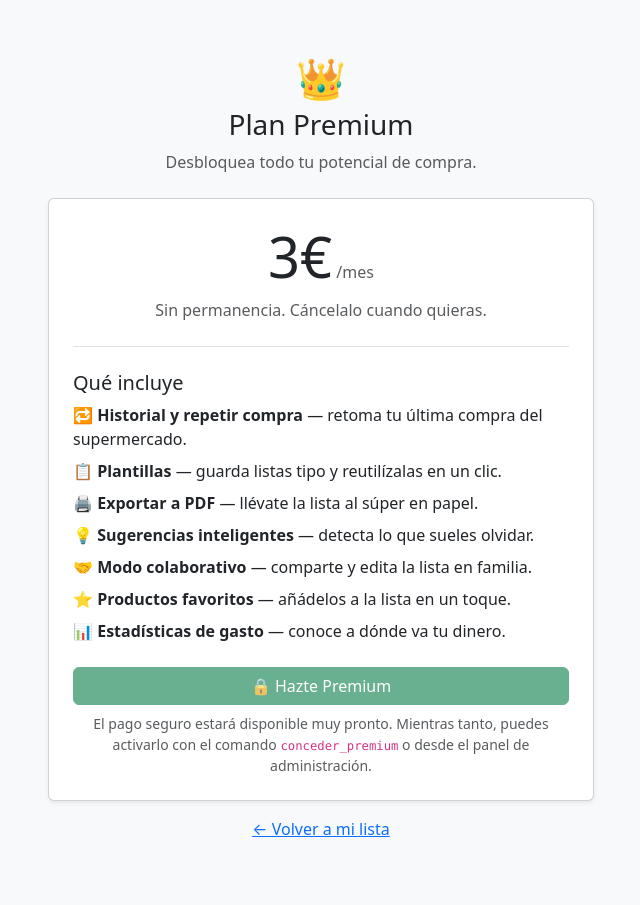
After one commit to Medulino/smartshop, a Django app: page /usuarios/premium/ in a window 1280 px wide. The commit adds this page. Shown: the whole page, without its empty margins (319-959 px from the left). Run offline with Django 5.2, Linux system fonts and the light colour scheme; the visitor is signed in with stand-in values (Sample User, id 1); data that the repository does not hold is empty; some libraries are stand-ins or nearby versions.

Commit message:
Plan Premium: Básico vs Premium — premium_hasta en Usuario, FeatureFlag.requiere_premium (sustituye solo_superusuarios), gating en context processor y vistas (403/redirect), candados en la interfaz, página /usuarios/premium/, primer mes gratis al registrarse, comando conceder_premium, 182 tests OK

```diff
--- /dev/null
+++ b/templates/usuarios/premium.html
@@ -0,0 +1,82 @@
+{% load django_bootstrap5 %}
+<!DOCTYPE html>
+<html lang="es">
+<head>
+    <meta charset="UTF-8">
+    <meta name="viewport" content="width=device-width, initial-scale=1.0">
+    <title>Premium — Compra Inteligente</title>
+    {% bootstrap_css %}
+</head>
+<body class="bg-light">
+
+<div class="container py-5">
+    <div class="row justify-content-center">
+        <div class="col-12 col-sm-10 col-md-7 col-lg-6">
+
+            <div class="text-center mb-4">
+                <div class="fs-1">👑</div>
+                <h1 class="h3">Plan Premium</h1>
+                <p class="text-muted">
+                    {% if es_premium %}
+                        Tu plan Premium está activo hasta
+                        <strong>{{ premium_hasta|date:"d/m/Y" }}</strong>
+                        ({{ usuario.dias_premium_restantes }} días restantes).
+                    {% else %}
+                        Desbloquea todo tu potencial de compra.
+                    {% endif %}
+                </p>
+            </div>
+
+            <div class="card shadow-sm">
+                <div class="card-body p-4">
+
+                    <div class="text-center border-bottom pb-4 mb-4">
+                        <span class="display-4">3€</span>
+                        <span class="text-muted">/mes</span>
+                        <p class="text-muted mb-0 mt-2">
+                            Sin permanencia. Cáncelalo cuando quieras.
+                        </p>
+                    </div>
+
+                    <h2 class="h5">Qué incluye</h2>
+                    <ul class="list-unstyled">
+                        <li class="mb-2">🔁 <strong>Historial y repetir compra</strong> — retoma tu última compra del supermercado.</li>
+                        <li class="mb-2">📋 <strong>Plantillas</strong> — guarda listas tipo y reutilízalas en un clic.</li>
+                        <li class="mb-2">🖨️ <strong>Exportar a PDF</strong> — llévate la lista al súper en papel.</li>
+                        <li class="mb-2">💡 <strong>Sugerencias inteligentes</strong> — detecta lo que sueles olvidar.</li>
+                        <li class="mb-2">🤝 <strong>Modo colaborativo</strong> — comparte y edita la lista en familia.</li>
+                        <li class="mb-2">⭐ <strong>Productos favoritos</strong> — añádelos a la lista en un toque.</li>
+                        <li class="mb-2">📊 <strong>Estadísticas de gasto</strong> — conoce a dónde va tu dinero.</li>
+                    </ul>
+
+                    <div class="mt-4 text-center">
+                        {% if es_premium %}
+                            <a href="{% url 'compra:lista' %}" class="btn btn-success">
+                                Volver a mi lista
+                            </a>
+                        {% else %}
+                            <button type="button" class="btn btn-success w-100" disabled>
+                                🔒 Hazte Premium
+                            </button>
+                            <p class="text-muted small mt-2 mb-0">
+                                El pago seguro estará disponible muy pronto.
+                                Mientras tanto, puedes activarlo con el comando
+                                <code>conceder_premium</code> o desde el panel de administración.
+                            </p>
+                        {% endif %}
+                    </div>
+
+                </div>
+            </div>
+
+            <p class="text-center mt-3 text-muted">
+                <a href="{% url 'compra:lista' %}">← Volver a mi lista</a>
+            </p>
+
+        </div>
+    </div>
+</div>
+
+{% bootstrap_javascript %}
+</body>
+</html>
--- a/usuarios/context_processors.py
+++ b/usuarios/context_processors.py
@@ -1,15 +1,14 @@
-from django.core.cache import cache
-
-from .models import FeatureFlag, PreferenciaUsuario
-
-
-_FLAGS_CACHE_KEY = 'feature_flags_v1'
-_FLAGS_CACHE_TTL = 60
+from .models import PreferenciaUsuario, _flags_cache
 
 
 def flags(request):
     if not request.user.is_authenticated:
-        return {'flags': {}, 'prefs': {}}
+        return {
+            'flags': {},
+            'flags_bloqueados': {},
+            'es_premium': False,
+            'premium_hasta': None,
+        }
 
     nombres = [
         'plantillas', 'historial', 'productos_favoritos',
@@ -18,24 +17,28 @@ def flags(request):
         'onboarding', 'configuracion_super', 'supermercados_publicos',
     ]
 
-    # Una sola consulta a la BD para todos los flags (antes era una query
-    # por flag en cada request), cacheada unos segundos porque se cambian
-    # desde el admin.
-    datos_flags = cache.get(_FLAGS_CACHE_KEY)
-    if datos_flags is None:
-        datos_flags = {
-            f.nombre: (f.activo, f.solo_superusuarios)
-            for f in FeatureFlag.objects.only('nombre', 'activo', 'solo_superusuarios')
-        }
-        cache.set(_FLAGS_CACHE_KEY, datos_flags, _FLAGS_CACHE_TTL)
+    # (activo, requiere_premium) por flag, cacheado unos segundos porque se
+    # cambian desde el admin. La parte per-usuario (plan) se calcula aquí.
+    datos_flags = _flags_cache()
 
+    es_premium = request.user.es_premium
     flags_activos = {}
+    flags_bloqueados = {}
     for nombre in nombres:
         estado = datos_flags.get(nombre)
-        if estado and estado[0] and not (estado[1] and not request.user.is_superuser):
+        if not estado:
+            flags_activos[nombre] = False
+            continue
+        activo, requiere_premium = estado
+        if not activo:
+            flags_activos[nombre] = False
+        elif requiere_premium and not es_premium:
+            # Feature premium activa, pero el usuario es básico: se muestra
+            # como candado (no desaparece) para invitar a hacerse premium.
+            flags_activos[nombre] = False
+            flags_bloqueados[nombre] = True
+        else:
             flags_activos[nombre] = True
-        else:
-            flags_activos[nombre] = False
 
     prefs, _ = PreferenciaUsuario.objects.get_or_create(
         usuario=request.user
@@ -43,6 +46,9 @@ def flags(request):
 
     return {
         'flags': flags_activos,
+        'flags_bloqueados': flags_bloqueados,
+        'es_premium': es_premium,
+        'premium_hasta': request.user.premium_hasta,
         'prefs': {
             'mostrar_estadisticas': prefs.mostrar_estadisticas,
             'mostrar_sugerencias': prefs.mostrar_sugerencias,
--- a/usuarios/models.py
+++ b/usuarios/models.py
@@ -1,6 +1,8 @@
 
 from django.contrib.auth.models import AbstractUser
 from django.db import models
+from django.utils import timezone
+from django.core.cache import cache
 
 
 class Usuario(AbstractUser):
@@ -17,6 +19,13 @@ class Usuario(AbstractUser):
     )
     fecha_registro = models.DateTimeField(auto_now_add=True)
     activo = models.BooleanField(default=True)
+    premium_hasta = models.DateTimeField(
+        null=True,
+        blank=True,
+        verbose_name='Premium hasta',
+        help_text='Fecha en la que caduca el plan premium. Vacío o pasado = plan básico. '
+                  'El superusuario NO tiene ventajas automáticas: también se le aplica su plan.'
+    )
 
     # Login con email en vez de username
     USERNAME_FIELD = 'email'
@@ -29,6 +38,16 @@ class Usuario(AbstractUser):
 
     def __str__(self):
         return f"{self.username} ({self.email})"
+
+    @property
+    def es_premium(self):
+        return bool(self.premium_hasta and self.premium_hasta > timezone.now())
+
+    @property
+    def dias_premium_restantes(self):
+        if not self.es_premium:
+            return 0
+        return (self.premium_hasta - timezone.now()).days
 
     def total_listas(self):
         return self.listas.count()
@@ -71,9 +90,10 @@ class FeatureFlag(models.Model):
     nombre = models.CharField(max_length=100, unique=True)
     descripcion = models.TextField(blank=True)
     activo = models.BooleanField(default=False)
-    solo_superusuarios = models.BooleanField(
+    requiere_premium = models.BooleanField(
         default=False,
-        help_text='Si está marcado, solo lo ven los superusuarios aunque esté activo'
+        help_text='Si está marcado, solo lo usan los usuarios con plan premium '
+                  '(el superusuario no tiene ventajas: también necesita premium)'
     )
     created_at = models.DateTimeField(auto_now_add=True)
     updated_at = models.DateTimeField(auto_now=True)
@@ -85,23 +105,61 @@ class FeatureFlag(models.Model):
 
     def __str__(self):
         estado = '✅' if self.activo else '❌'
-        return f"{estado} {self.nombre}"
+        plan = ' [PREMIUM]' if self.requiere_premium else ''
+        return f"{estado} {self.nombre}{plan}"
 
     @classmethod
     def esta_activo(cls, nombre, usuario=None):
         """
-        Uso: FeatureFlag.esta_activo('plantillas')
-        Devuelve True si la funcionalidad está activa.
+        Uso: FeatureFlag.esta_activo('plantillas', request.user)
+        Devuelve True si la funcionalidad está activa y el usuario puede usarla
+        según su plan.
         """
         try:
             flag = cls.objects.get(nombre=nombre)
             if not flag.activo:
                 return False
-            if flag.solo_superusuarios and usuario and not usuario.is_superuser:
+            if flag.requiere_premium and not (usuario and usuario.es_premium):
                 return False
             return True
         except cls.DoesNotExist:
             return False
+
+
+_FLAGS_CACHE_KEY = 'feature_flags_v2'
+_FLAGS_CACHE_TTL = 60
+
+
+def _flags_cache():
+    """(activo, requiere_premium) por flag, en una sola query cacheada.
+    Compartido por el context processor y los checks de vista."""
+    datos = cache.get(_FLAGS_CACHE_KEY)
+    if datos is None:
+        datos = {
+            f.nombre: (f.activo, f.requiere_premium)
+            for f in FeatureFlag.objects.only('nombre', 'activo', 'requiere_premium')
+        }
+        cache.set(_FLAGS_CACHE_KEY, datos, _FLAGS_CACHE_TTL)
+    return datos
+
+
+def flag_disponible(nombre, usuario):
+    """Devuelve (disponible, bloqueado_por_premium) para un flag y un usuario.
+
+    'disponible' es True si el flag está activo Y el usuario puede usarlo según
+    su plan. 'bloqueado_por_premium' es True cuando la feature es premium y el
+    usuario es básico (para poder mostrar candado en la interfaz)."""
+    estado = _flags_cache().get(nombre)
+    if not estado:
+        return False, False
+    activo, requiere_premium = estado
+    if not activo:
+        return False, False
+    if requiere_premium:
+        if usuario and usuario.es_premium:
+            return True, False
+        return False, True
+    return True, False
 
 
 class PreferenciaUsuario(models.Model):
--- a/usuarios/urls.py
+++ b/usuarios/urls.py
@@ -8,4 +8,5 @@ urlpatterns = [
     path('login/', views.LoginView.as_view(), name='login'),
     path('logout/', views.LogoutView.as_view(), name='logout'),
     path('onboarding/', views.completar_onboarding, name='completar_onboarding'),
+    path('premium/', views.premium, name='premium'),
 ]
--- a/usuarios/views.py
+++ b/usuarios/views.py
@@ -74,10 +74,24 @@ class RegistroView(View):
             password=password1,
         )
         self._copiar_supermercado_inicial(usuario)
+        self._premium_primer_mes_gratis(usuario)
 
         login(request, usuario)
-        messages.success(request, f'¡Bienvenido, {username}! Cuenta creada correctamente.')
+        messages.success(
+            request,
+            f'¡Bienvenido, {username}! Cuenta creada correctamente. '
+            f'🎁 Disfrutas de tu primer mes Premium gratis.',
+        )
         return redirect('compra:lista')
+
+    def _premium_primer_mes_gratis(self, usuario):
+        """Estrategia de captación: el primer mes de cada cuenta nueva es
+        premium gratis; al caducar vuelve automáticamente al plan básico."""
+        from django.utils import timezone
+        from datetime import timedelta
+
+        usuario.premium_hasta = timezone.now() + timedelta(days=30)
+        usuario.save(update_fields=['premium_hasta'])
 
     def _copiar_supermercado_inicial(self, usuario):
         """
@@ -168,3 +182,16 @@ def completar_onboarding(request):
     prefs.onboarding_completado = True
     prefs.save()
     return JsonResponse({'ok': True})
+
+
+@login_required
+def premium(request):
+    """Página de venta del plan Premium.
+
+    Sin pasarela de pago todavía: por ahora activamos la suscripción de
+    forma manual (comando 'conceder_premium' o desde el admin). Cuando
+    llegue el cobro automático, esta página será la que cierre la compra.
+    """
+    return render(request, 'usuarios/premium.html', {
+        'usuario': request.user,
+    })
```
Also changed, not shown: compra/tests/test_plantillas_historial.py (+9 -8 lines), compra/tests/test_premium.py (added, +125 -0 lines), compra/tests/utils.py (+11 -0 lines), compra/views.py (+43 -0 lines), crear_flags.py (+19 -4 lines), templates/compra/lista.html (+10 -2 lines), usuarios/admin.py (+13 -3 lines), usuarios/management/commands/conceder_premium.py (added, +42 -0 lines), usuarios/migrations/0006_remove_featureflag_solo_superusuarios_and_more.py (added).
